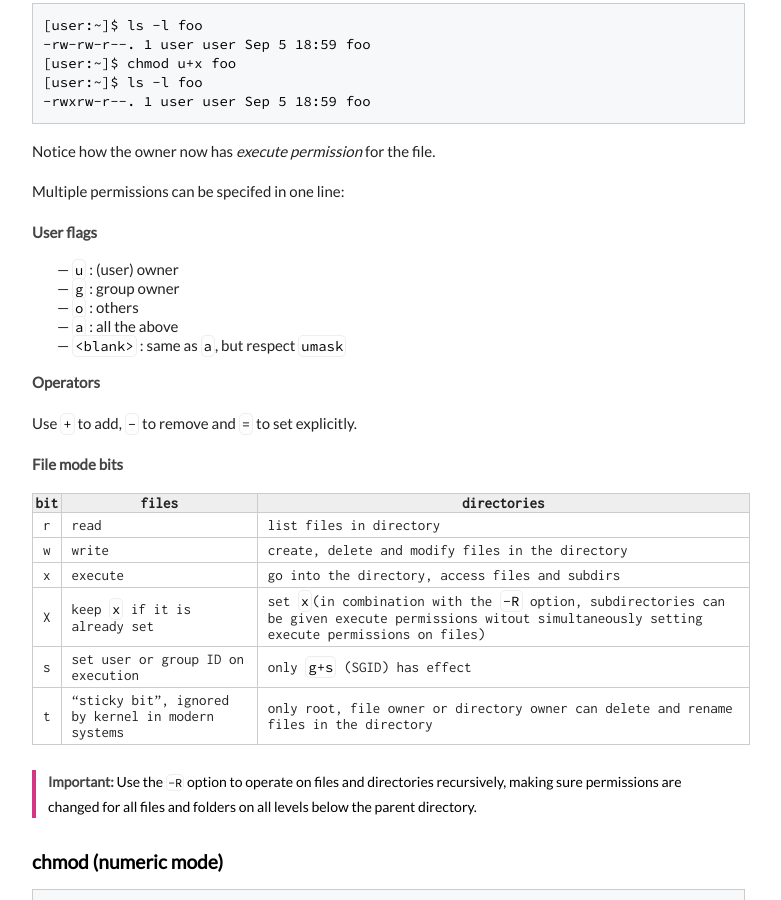
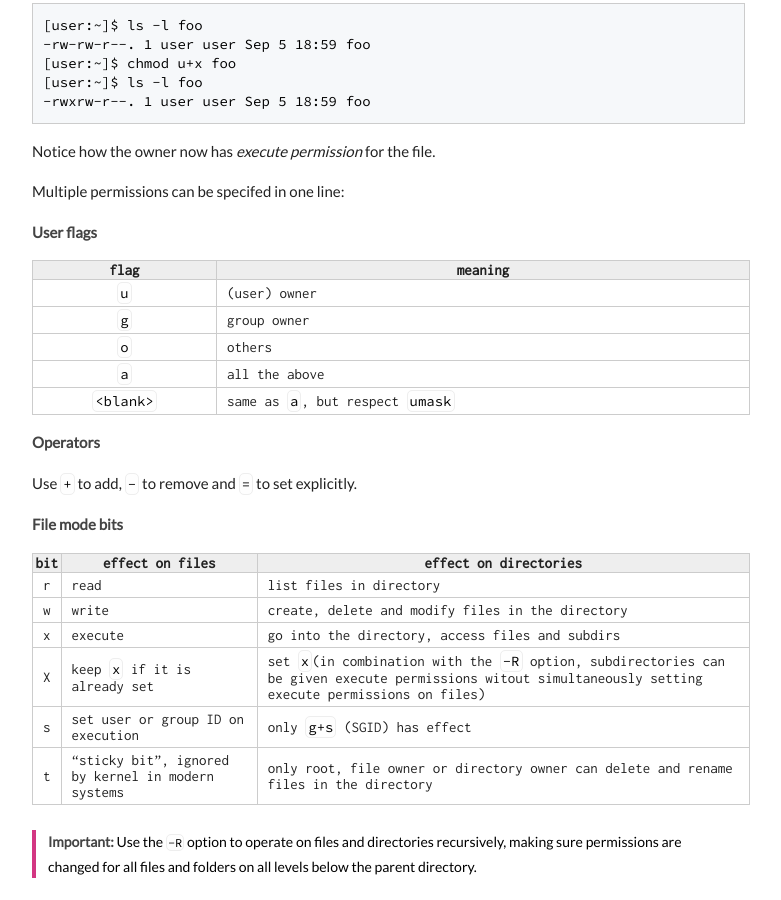
Before and after one commit to execas/execas.github.io, a Jekyll site: the page built from _posts/2018-10-21-linux-ownership-permissions-and-special-attributes.md, in a window 1280 px wide and 900 px high, scrolled down 1567 px. Shown: the whole window, without its empty margins (249-1030 px from the left). Built offline with Jekyll 4.4.1, drawn with Linux system fonts in a browser that asks for light colours.

Commit message:
Update 2018-10-21-linux-ownership-permissions-and-special-attributes.md

```diff
--- a/_posts/2018-10-21-linux-ownership-permissions-and-special-attributes.md
+++ b/_posts/2018-10-21-linux-ownership-permissions-and-special-attributes.md
@@ -82,11 +82,13 @@ Multiple permissions can be specifed in one line:
 
 **User flags**
 
-- `u` : (user) owner
-- `g` : group owner
-- `o` : others
-- `a` : all the above
-- `<blank>` : same as `a`, but respect `umask`
+|flag | meaning |
+|:---:|---------|
+| `u` | (user) owner|
+| `g` | group owner|
+| `o` | others|
+| `a` | all the above|
+| `<blank>` | same as `a`, but respect `umask`|
 
 **Operators**
 
@@ -94,7 +96,7 @@ Use `+` to add, `-` to remove and `=` to set explicitly.
 
 **File mode bits**
 
-| bit | files | directories |
+| bit | effect on files | effect on directories |
 |:---:|-------|-------------|
 | r   | read  | list files in directory|
 | w   | write | create, delete and modify files in the directory|
```
